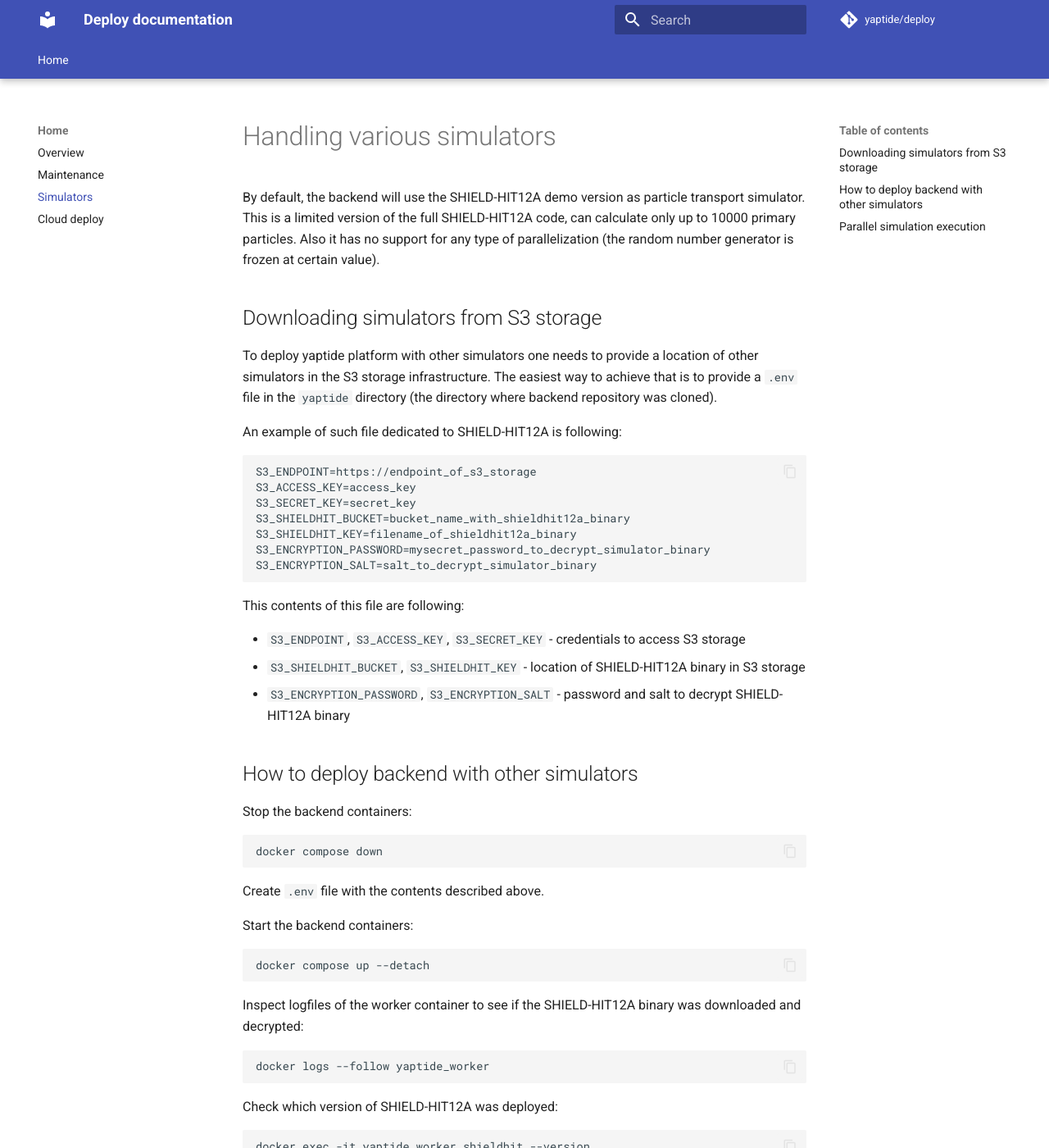
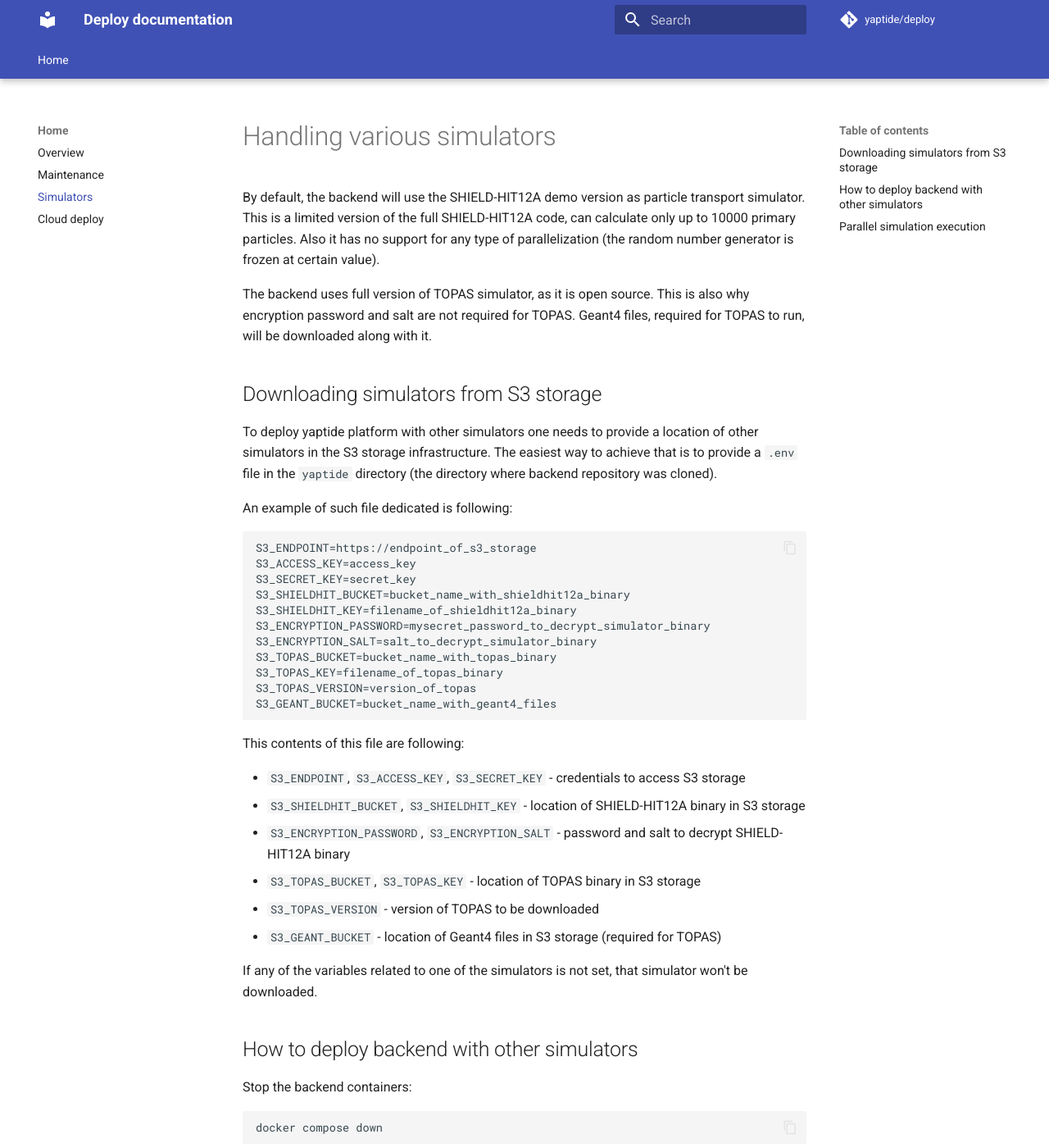
Before and after one commit to yaptide/deploy, an MkDocs documentation site: the page built from docs/simulators.md, in a window 1280 px wide and 1400 px high. Shown: the whole window at 82% size. Built offline with MkDocs 1.6.1 and Material for MkDocs 9.7.7, drawn with Linux system fonts in a browser that asks for light colours; comment, search, counter and statistics services are not loaded.

Commit message:
Update simulators.md

````diff
--- a/docs/simulators.md
+++ b/docs/simulators.md
@@ -4,12 +4,15 @@
 This is a limited version of the full SHIELD-HIT12A code, can calculate only up to 10000 primary particles.
 Also it has no support for any type of parallelization (the random number generator is frozen at certain value).
 
+The backend uses full version of TOPAS simulator, as it is open source. This is also why encryption password
+and salt are not required for TOPAS. Geant4 files, required for TOPAS to run, will be downloaded along with it.
+
 ## Downloading simulators from S3 storage
 
 To deploy yaptide platform with other simulators one needs to provide a location of other simulators in the S3 storage infrastructure.
 The easiest way to achieve that is to provide a `.env` file in the `yaptide` directory (the directory where backend repository was cloned).
 
-An example of such file dedicated to SHIELD-HIT12A is following:
+An example of such file dedicated is following:
 
 ```
 S3_ENDPOINT=https://endpoint_of_s3_storage
@@ -19,6 +22,10 @@
 S3_SHIELDHIT_KEY=filename_of_shieldhit12a_binary
 S3_ENCRYPTION_PASSWORD=mysecret_password_to_decrypt_simulator_binary
 S3_ENCRYPTION_SALT=salt_to_decrypt_simulator_binary
+S3_TOPAS_BUCKET=bucket_name_with_topas_binary
+S3_TOPAS_KEY=filename_of_topas_binary
+S3_TOPAS_VERSION=version_of_topas
+S3_GEANT_BUCKET=bucket_name_with_geant4_files
 ```
 
 This contents of this file are following:
@@ -26,7 +33,11 @@
 * `S3_ENDPOINT`, `S3_ACCESS_KEY`, `S3_SECRET_KEY` - credentials to access S3 storage
 * `S3_SHIELDHIT_BUCKET`, `S3_SHIELDHIT_KEY` - location of SHIELD-HIT12A binary in S3 storage
 * `S3_ENCRYPTION_PASSWORD`, `S3_ENCRYPTION_SALT` - password and salt to decrypt SHIELD-HIT12A binary
+* `S3_TOPAS_BUCKET`, `S3_TOPAS_KEY` - location of TOPAS binary in S3 storage
+* `S3_TOPAS_VERSION` - version of TOPAS to be downloaded
+* `S3_GEANT_BUCKET` - location of Geant4 files in S3 storage (required for TOPAS)
 
+If any of the variables related to one of the simulators is not set, that simulator won't be downloaded.
 
 ## How to deploy backend with other simulators
 
````
